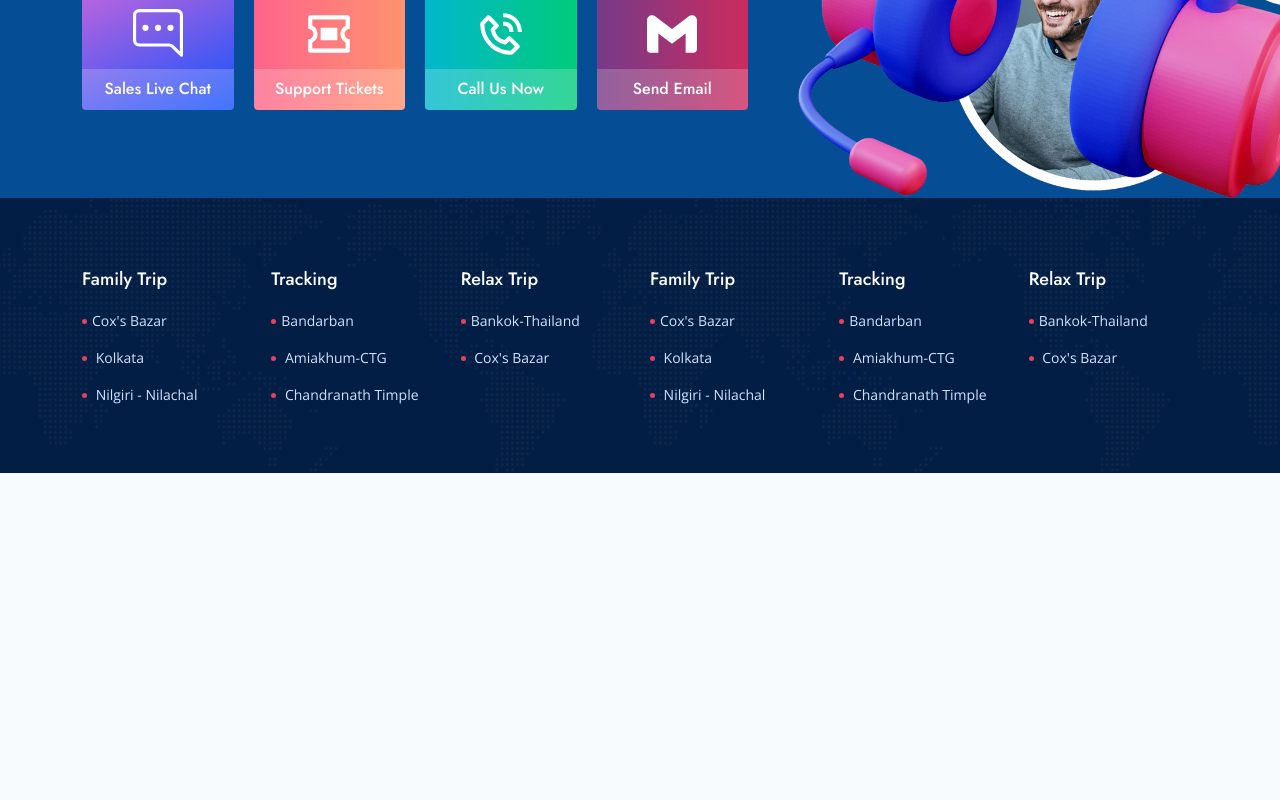
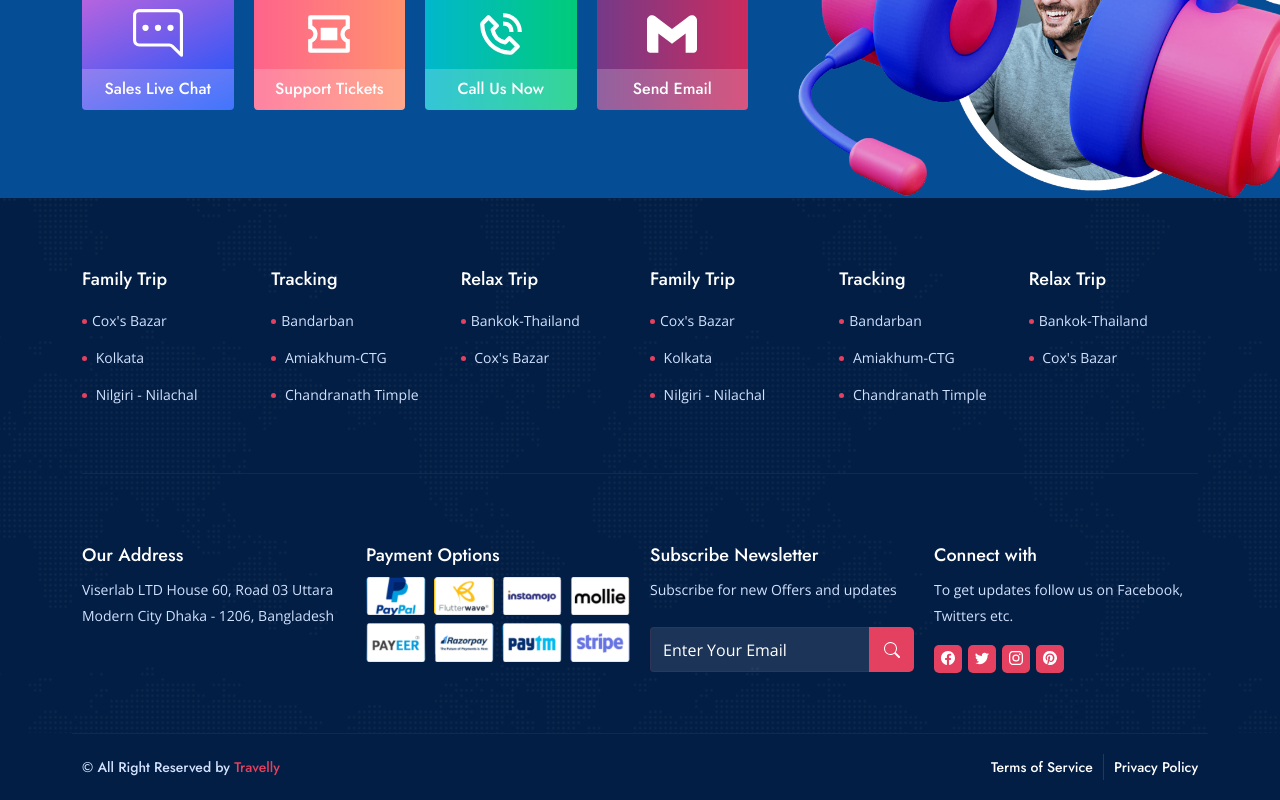
Before and after one commit to rafuj/react-travel-app, a React (Create React App) app: page /registration in a window 1280 px wide. Shown: the part 3636-4436 px from the top of the page. Before the commit the page ends 4109 px from the top, so only its background shows below. Built offline with nearby package versions, Linux system fonts and the light colour scheme; no server answers; the database is empty.

Commit message:
Footer Section Complete

```diff
--- a/src/components/Button.js
+++ b/src/components/Button.js
@@ -7,6 +7,7 @@ export default function Button({
   fullWidth,
   textBtn,
   link,
+  children,
   ...rest
 }) {
   return button ? (
@@ -17,6 +18,7 @@ export default function Button({
       } `}
     >
       {text}
+      {children}
     </button>
   ) : (
     <a
--- /dev/null
+++ b/src/components/Copyright.js
@@ -0,0 +1,26 @@
+import React from "react";
+import classes from "../styles/Footer.module.css";
+export default function Copyright() {
+  return (
+    <div className="bg--dark">
+      <div className="container">
+        <div className={classes.copyrightArea}>
+          <div className={classes.copyright}>
+            © All Right Reserved by{" "}
+            <a href="#0" className="text--base">
+              Travelly
+            </a>
+          </div>
+          <ul className={classes.links}>
+            <li>
+              <a href="#">Terms of Service</a>
+            </li>
+            <li>
+              <a href="#">Privacy Policy</a>
+            </li>
+          </ul>
+        </div>
+      </div>
+    </div>
+  );
+}
--- a/src/components/Footer.js
+++ b/src/components/Footer.js
@@ -1,5 +1,7 @@
 import React from "react";
 import image from "../assets/images/footer-bg.png";
+import Copyright from "./Copyright";
+import FooterBottom from "./FooterBottom";
 import FooterContact from "./FooterContact";
 import FooterTop from "./FooterTop";
 export default function Footer() {
@@ -10,6 +12,8 @@ export default function Footer() {
         style={{ background: `url(${image}) #031e44 repeat center center` }}
       >
         <FooterTop />
+        <FooterBottom />
+        <Copyright />
       </footer>
     </>
   );
--- /dev/null
+++ b/src/components/FooterBottom.js
@@ -0,0 +1,55 @@
+import React from "react";
+import { BsSearch } from "react-icons/bs";
+import image from "../assets/images/payment.png";
+import classes from "../styles/Footer.module.css";
+import Button from "./Button";
+import SocialIcons from "./SocialIcons";
+export default function FooterBottom() {
+  return (
+    <div className="container">
+      <div className={classes.footer__bottom}>
+        <div className={classes.footer__wrapper}>
+          <div className={classes.footer__bottom__widget}>
+            <h6 className={classes.title}>Our Address</h6>
+            <p>
+              Viserlab LTD House 60, Road 03 Uttara Modern City Dhaka - 1206,
+              Bangladesh
+            </p>
+          </div>
+          <div className={classes.footer__bottom__widget}>
+            <h6 className={classes.title}>Payment Options</h6>
+            <div className="d-flex flex-wrap">
+              <div className="pay-img">
+                <img src={image} alt="payment" className="w-100" />
+              </div>
+            </div>
+          </div>
+          <div className={classes.footer__bottom__widget}>
+            <h6 className={classes.title}>Subscribe Newsletter</h6>
+            <p className="mb-4">Subscribe for new Offers and updates</p>
+            <form className={classes.newletter__form}>
+              <div className="input-group">
+                <input
+                  type="text"
+                  className={`${classes.form__control} form-control`}
+                  placeholder="Enter Your Email"
+                  required=""
+                />
+                <Button button type="submit">
+                  <BsSearch />
+                </Button>
+              </div>
+            </form>
+          </div>
+          <div className={classes.footer__bottom__widget}>
+            <h6 className={classes.title}>Connect with</h6>
+            <p className="mb-3">
+              To get updates follow us on Facebook, Twitters etc.
+            </p>
+            <SocialIcons notCenter />
+          </div>
+        </div>
+      </div>
+    </div>
+  );
+}
--- a/src/components/SocialIcons.js
+++ b/src/components/SocialIcons.js
@@ -1,10 +1,19 @@
-import React from 'react'
-import { BsFacebook, BsTwitter, BsInstagram, BsPinterest } from "react-icons/bs";
-import classes from '../styles/SocialIcons.module.css'
+import React from "react";
+import {
+  BsFacebook,
+  BsInstagram,
+  BsPinterest,
+  BsTwitter,
+} from "react-icons/bs";
+import classes from "../styles/SocialIcons.module.css";
 
-export default function SocialIcons() {
+export default function SocialIcons({ notCenter }) {
   return (
-        <ul className={classes.socialIcons}>
+    <ul
+      className={`${classes.socialIcons} ${
+        notCenter ? "justify-content-start" : ""
+      }`}
+    >
       <li>
         <a href="#0">
           <BsFacebook />
@@ -26,5 +35,5 @@ export default function SocialIcons() {
         </a>
       </li>
     </ul>
-    )
+  );
 }
--- a/src/styles/Footer.module.css
+++ b/src/styles/Footer.module.css
@@ -271,7 +271,7 @@
   object-fit: cover;
 }
 
-.newletter-form .form-control {
+.newletter__form .form__control {
   height: 45px;
   background: rgba(255, 255, 255, 0.1);
   color: #fff;
@@ -279,11 +279,11 @@
   border: 1px solid rgba(228, 64, 95, 0.1);
 }
 
-.newletter-form .form-control::placeholder {
+.newletter__form .form__control::placeholder {
   color: #fff;
 }
 
-.newletter-form .cmn--btn {
+.newletter__form button {
   width: 45px;
   padding: 0;
 }
@@ -324,7 +324,7 @@ footer .scrollTop::before {
   }
 }
 
-.copyright-area {
+.copyrightArea {
   display: flex;
   justify-content: space-between;
   color: #d2e2ff;
@@ -335,31 +335,31 @@ footer .scrollTop::before {
   margin: -10px;
 }
 
-.copyright-area .copyright {
+.copyrightArea .copyright {
   padding: 0 10px;
 }
 
-.copyright-area .links {
+.copyrightArea .links {
   display: flex;
   flex-wrap: wrap;
   justify-content: center;
 }
 
-.copyright-area .links li {
+.copyrightArea .links li {
   padding: 0;
 }
 
-.copyright-area .links li a {
+.copyrightArea .links li a {
   padding: 0 10px;
   color: #fff;
 }
 
-.copyright-area .links li:not(:last-child) a {
+.copyrightArea .links li:not(:last-child) a {
   border-right: 1px solid rgba(228, 64, 95, 0.3);
 }
 
 @media (max-width: 991px) {
-  .copyright-area {
+  .copyrightArea {
     justify-content: space-evenly;
     flex-wrap: wrap;
   }
```
Also changed, not shown: src/components/HeaderTop.js (+13 -6 lines), src/assets/images/payment.png (added). Lines whose indentation alone changed are shown as unchanged.
